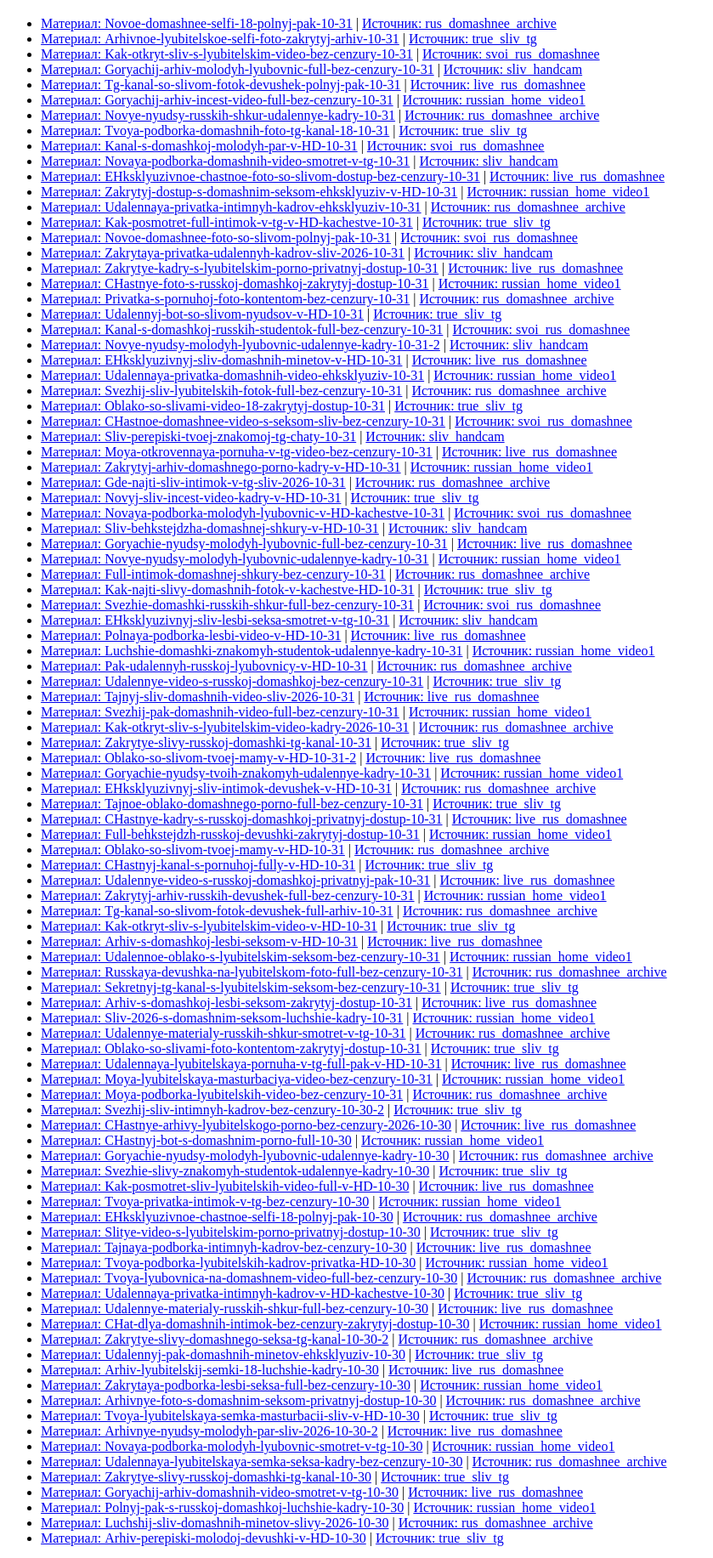
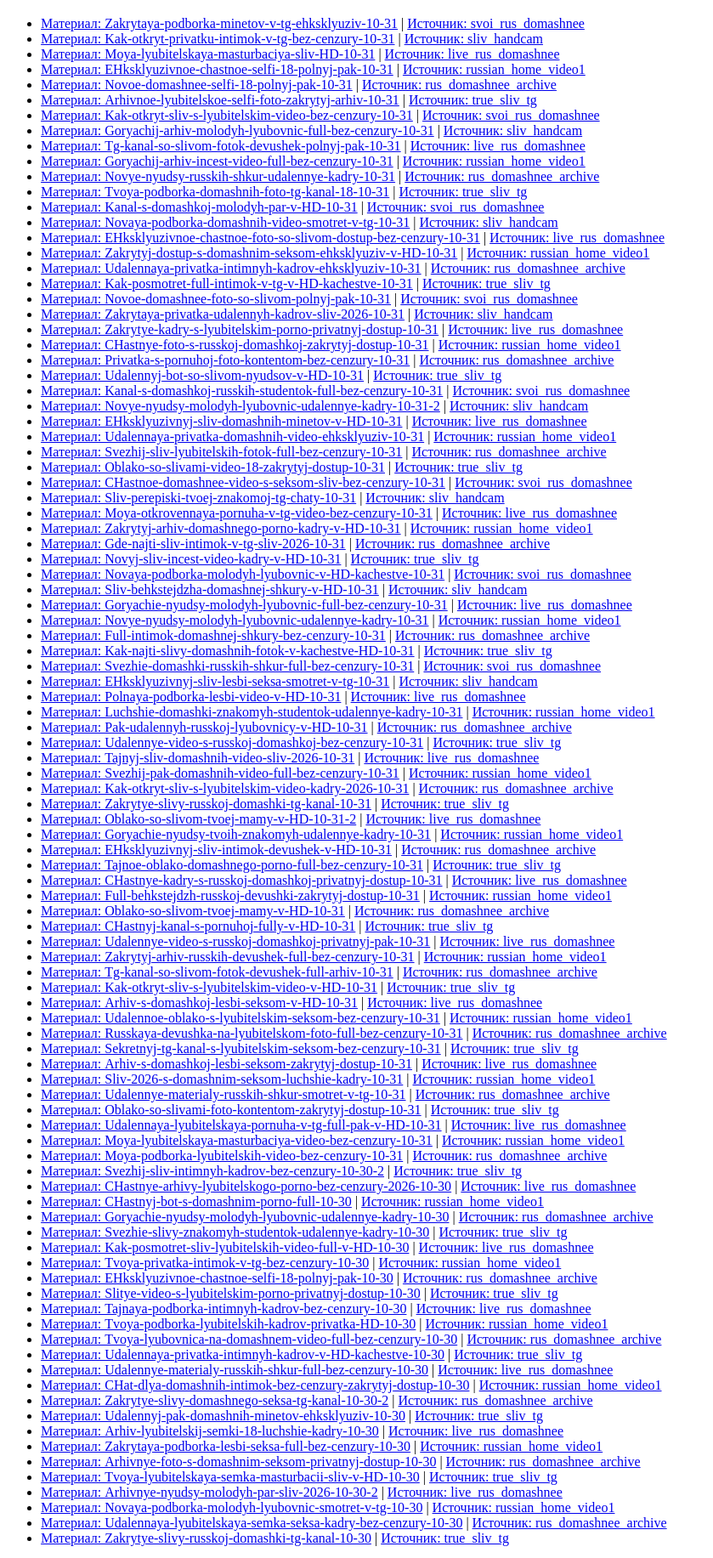
Before and after one commit to henryolver888/henryolver888.github.io, a plain HTML site: page archive_14.html in a window 1280 px wide. Shown: the part 61-1894 px from the top of the page at 85% size, without its empty margins (0-839 px from the left). Drawn offline with Linux system fonts and the light colour scheme.

Commit message:
Update Hub: 2026-11-15 09:15

```diff
--- a/archive_14.html
+++ b/archive_14.html
@@ -8,6 +8,10 @@
 <body>
     <h1>Архив материалов (Страница 15)</h1>
     <ul>
+        <li><a href="https://telegra.ph/Zakrytaya-podborka-minetov-v-tg-ehksklyuziv-10-31">Материал: Zakrytaya-podborka-minetov-v-tg-ehksklyuziv-10-31</a> | <a href="https://t.me/s/svoi_rus_domashnee">Источник: svoi_rus_domashnee</a></li>
+        <li><a href="https://telegra.ph/Kak-otkryt-privatku-intimok-v-tg-bez-cenzury-10-31">Материал: Kak-otkryt-privatku-intimok-v-tg-bez-cenzury-10-31</a> | <a href="https://t.me/s/sliv_handcam">Источник: sliv_handcam</a></li>
+        <li><a href="https://telegra.ph/Moya-lyubitelskaya-masturbaciya-sliv-HD-10-31">Материал: Moya-lyubitelskaya-masturbaciya-sliv-HD-10-31</a> | <a href="https://t.me/s/live_rus_domashnee">Источник: live_rus_domashnee</a></li>
+        <li><a href="https://telegra.ph/EHksklyuzivnoe-chastnoe-selfi-18-polnyj-pak-10-31">Материал: EHksklyuzivnoe-chastnoe-selfi-18-polnyj-pak-10-31</a> | <a href="https://t.me/s/russian_home_video1">Источник: russian_home_video1</a></li>
         <li><a href="https://telegra.ph/Novoe-domashnee-selfi-18-polnyj-pak-10-31">Материал: Novoe-domashnee-selfi-18-polnyj-pak-10-31</a> | <a href="https://t.me/s/rus_domashnee_archive">Источник: rus_domashnee_archive</a></li>
         <li><a href="https://telegra.ph/Arhivnoe-lyubitelskoe-selfi-foto-zakrytyj-arhiv-10-31">Материал: Arhivnoe-lyubitelskoe-selfi-foto-zakrytyj-arhiv-10-31</a> | <a href="https://t.me/s/true_sliv_tg">Источник: true_sliv_tg</a></li>
         <li><a href="https://telegra.ph/Kak-otkryt-sliv-s-lyubitelskim-video-bez-cenzury-10-31">Материал: Kak-otkryt-sliv-s-lyubitelskim-video-bez-cenzury-10-31</a> | <a href="https://t.me/s/svoi_rus_domashnee">Источник: svoi_rus_domashnee</a></li>
@@ -104,10 +108,6 @@
         <li><a href="https://telegra.ph/Novaya-podborka-molodyh-lyubovnic-smotret-v-tg-10-30">Материал: Novaya-podborka-molodyh-lyubovnic-smotret-v-tg-10-30</a> | <a href="https://t.me/s/russian_home_video1">Источник: russian_home_video1</a></li>
         <li><a href="https://telegra.ph/Udalennaya-lyubitelskaya-semka-seksa-kadry-bez-cenzury-10-30">Материал: Udalennaya-lyubitelskaya-semka-seksa-kadry-bez-cenzury-10-30</a> | <a href="https://t.me/s/rus_domashnee_archive">Источник: rus_domashnee_archive</a></li>
         <li><a href="https://telegra.ph/Zakrytye-slivy-russkoj-domashki-tg-kanal-10-30">Материал: Zakrytye-slivy-russkoj-domashki-tg-kanal-10-30</a> | <a href="https://t.me/s/true_sliv_tg">Источник: true_sliv_tg</a></li>
-        <li><a href="https://telegra.ph/Goryachij-arhiv-domashnih-video-smotret-v-tg-10-30">Материал: Goryachij-arhiv-domashnih-video-smotret-v-tg-10-30</a> | <a href="https://t.me/s/live_rus_domashnee">Источник: live_rus_domashnee</a></li>
-        <li><a href="https://telegra.ph/Polnyj-pak-s-russkoj-domashkoj-luchshie-kadry-10-30">Материал: Polnyj-pak-s-russkoj-domashkoj-luchshie-kadry-10-30</a> | <a href="https://t.me/s/russian_home_video1">Источник: russian_home_video1</a></li>
-        <li><a href="https://telegra.ph/Luchshij-sliv-domashnih-minetov-slivy-2026-10-30">Материал: Luchshij-sliv-domashnih-minetov-slivy-2026-10-30</a> | <a href="https://t.me/s/rus_domashnee_archive">Источник: rus_domashnee_archive</a></li>
-        <li><a href="https://telegra.ph/Arhiv-perepiski-molodoj-devushki-v-HD-10-30">Материал: Arhiv-perepiski-molodoj-devushki-v-HD-10-30</a> | <a href="https://t.me/s/true_sliv_tg">Источник: true_sliv_tg</a></li>
     </ul>
     <div class='pagination'>
         <a href="archive_13.html">⬅️ Новее</a>
```
